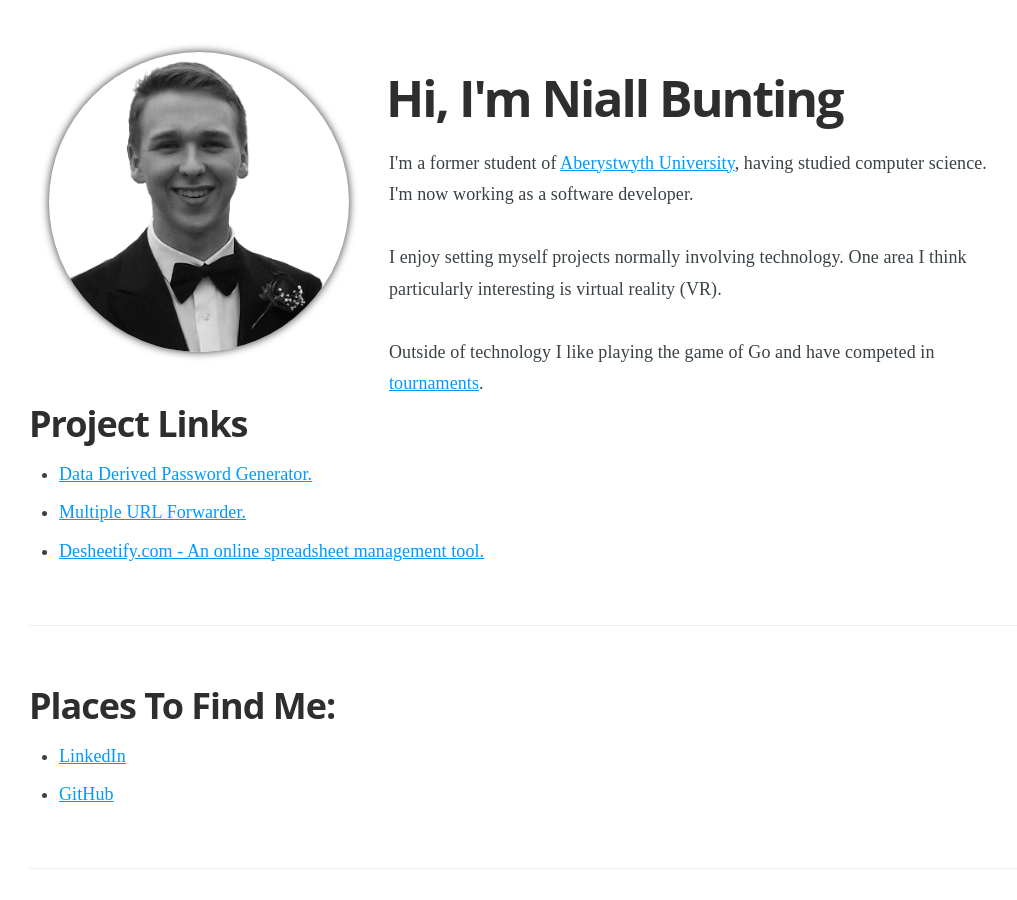
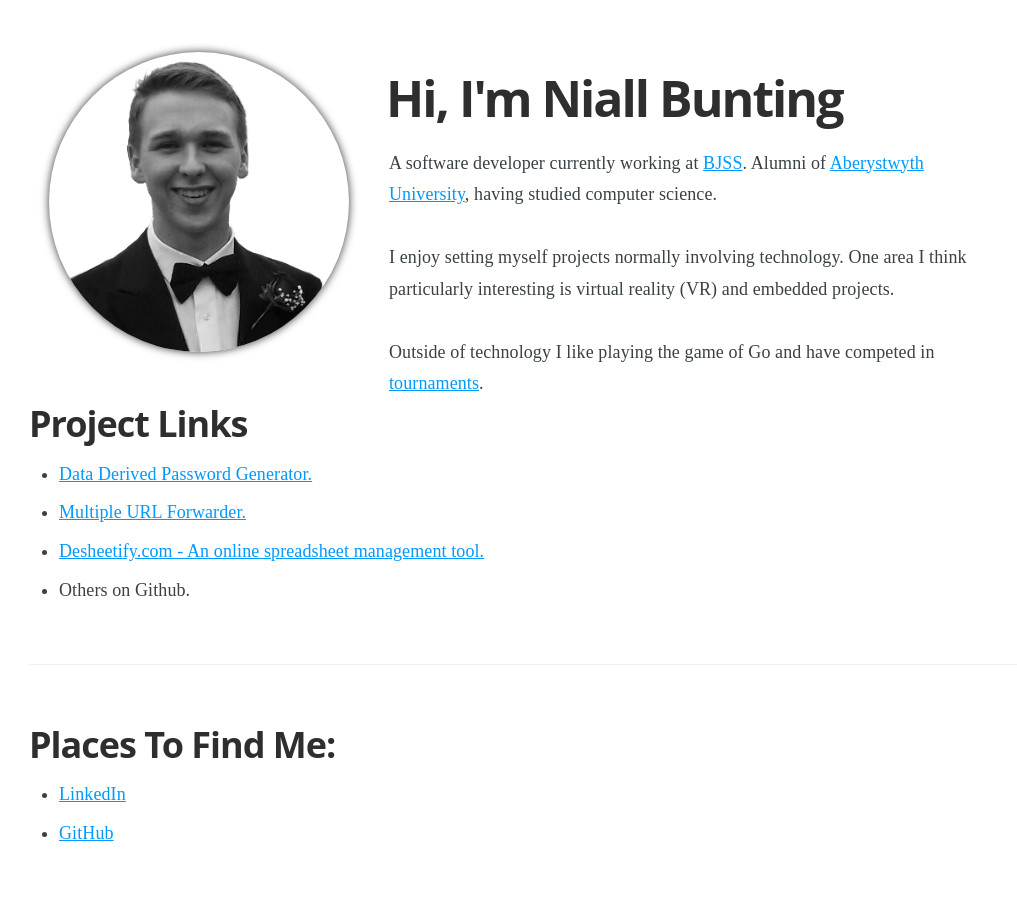
Before and after one commit to NiallBunting/niallbunting.github.io, a Jekyll site: the page built from index.html, in a window 1280 px wide and 900 px high. Shown: the whole window, without its empty margins (99-1116 px from the left). Built offline with Jekyll 4.4.1, drawn with Linux system fonts in a browser that asks for light colours; the list of posts is cut into pages by our own code.

Commit message:
Update my description
Put job before student.

```diff
--- a/_layouts/index.html
+++ b/_layouts/index.html
@@ -23,10 +23,10 @@
 
 			<h1>Hi, I'm Niall Bunting</h1>
 			<p>
-				I'm a former student of <a href="http://aber.ac.uk">Aberystwyth University</a>, having studied computer science. I'm now working as a software developer.
+				A software developer currently working at <a href="https://bjss.com">BJSS</a>. Alumni of <a href="http://aber.ac.uk">Aberystwyth University</a>, having studied computer science.
 			</p>
 			<p>
-				I enjoy setting myself projects normally involving technology. One area I think particularly interesting is virtual reality (VR).
+				I enjoy setting myself projects normally involving technology. One area I think particularly interesting is virtual reality (VR) and embedded projects.
 			</p>
 			<p>
 				Outside of technology I like playing the game of Go and have competed in <a href="http://www.europeangodatabase.eu/EGD/Player_Card.php?key=18650280">tournaments</a>.
@@ -41,6 +41,7 @@
 					<li><a href="https://rawcdn.githack.com/NiallBunting/Password-Generator/v0.1/index.html">Data Derived Password Generator.</a></li>
 					<li><a href="url-multi-redirect">Multiple URL Forwarder.</a></li>
 					<li><a href="https://desheetify.com">Desheetify.com - An online spreadsheet management tool.</a></li>
+					<li>Others on Github.</li>
 				</ul>
 		</div>
 	</div>
```
